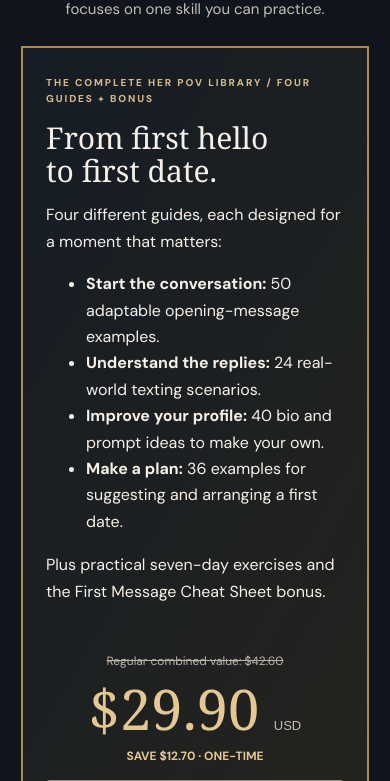
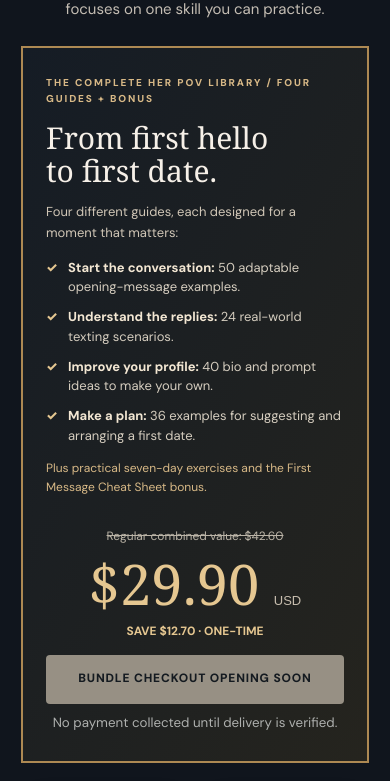
Before and after one commit to galfredorodrigues-cmyk/gringa, a Flask app: page / in a window 390 px wide. Shown: the part 2019-2800 px from the top of the page. Run offline with Flask 3, Linux system fonts and the light colour scheme.

Commit message:
Style scannable four-skill bundle benefit copy consistently on mobile and desktop

```diff
--- a/static/css/landing.css
+++ b/static/css/landing.css
@@ -99,3 +99,13 @@
 .sample-paper__source img{display:block;width:100%;height:auto;max-height:390px;object-fit:contain;background:#fffdf9;box-shadow:0 6px 14px #26211d28}
 .sample-paper__source figcaption{text-align:center;color:#74664f;font-size:9px;letter-spacing:.08em;font-weight:800;margin-top:10px}
 @media(max-width:430px){.sample-paper__source{padding:8px}.sample-paper__source img{max-height:300px}}
+
+
+/* More scannable, benefit-first HER POV Complete Library copy */
+.bundle-offer__intro{color:#d0c6b6;font-size:14px;line-height:1.65;margin:0 0 14px}
+.bundle-offer__benefits{margin:0 0 13px;padding:0;list-style:none;display:grid;gap:10px}
+.bundle-offer__benefits li{position:relative;padding-left:22px;font-size:14px;line-height:1.52;color:#d5cdbf}
+.bundle-offer__benefits li::before{content:"✓";position:absolute;top:0;left:0;color:#e5c791;font-weight:800}
+.bundle-offer__benefits strong{font-weight:700;color:#f3e7d3}
+.bundle-offer__bonus{color:#d8b987;font-size:12px;line-height:1.58;margin:13px 0 0}
+@media(max-width:720px){.bundle-offer__benefits li{font-size:13px}.bundle-offer__intro{font-size:13px}}
```
